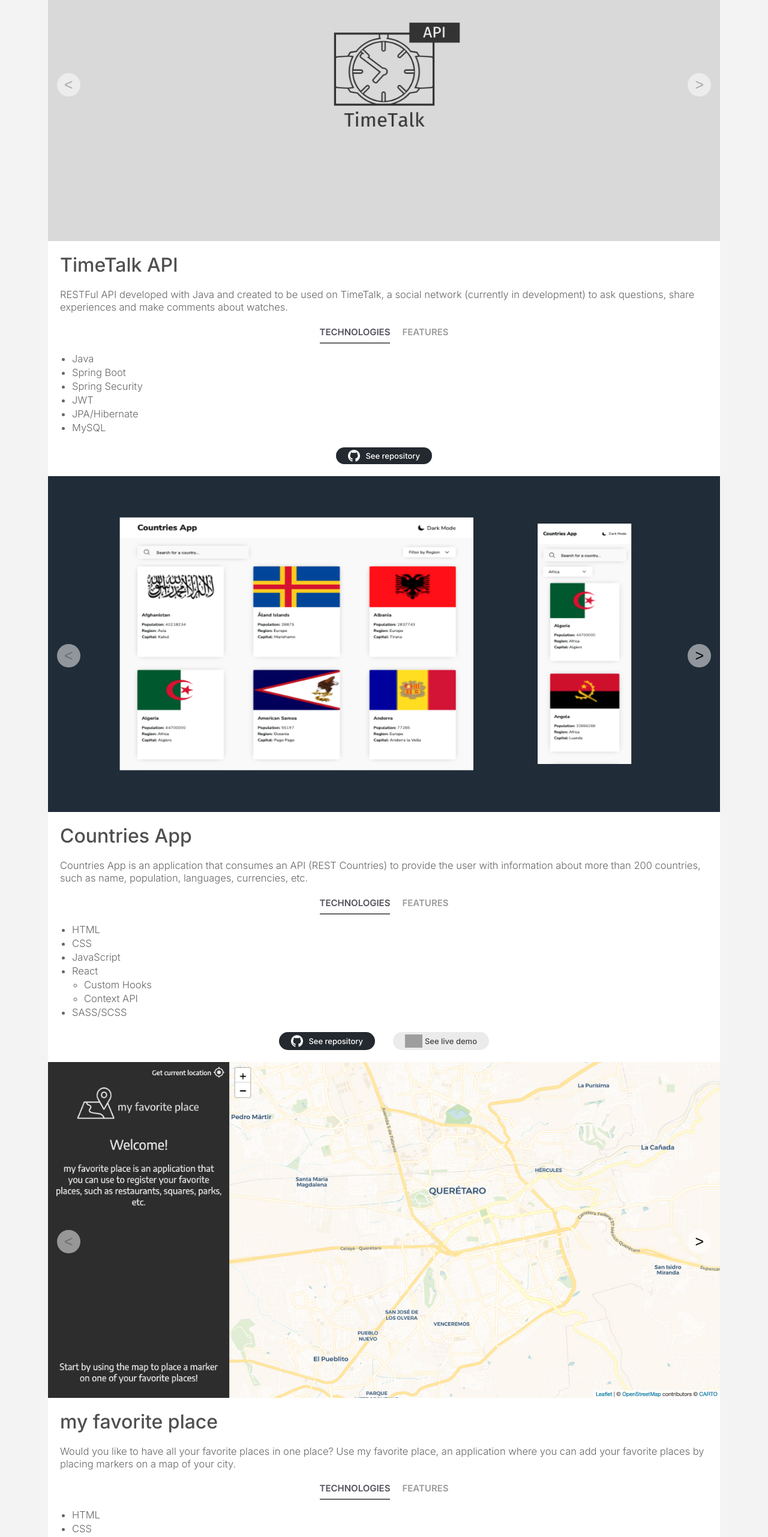
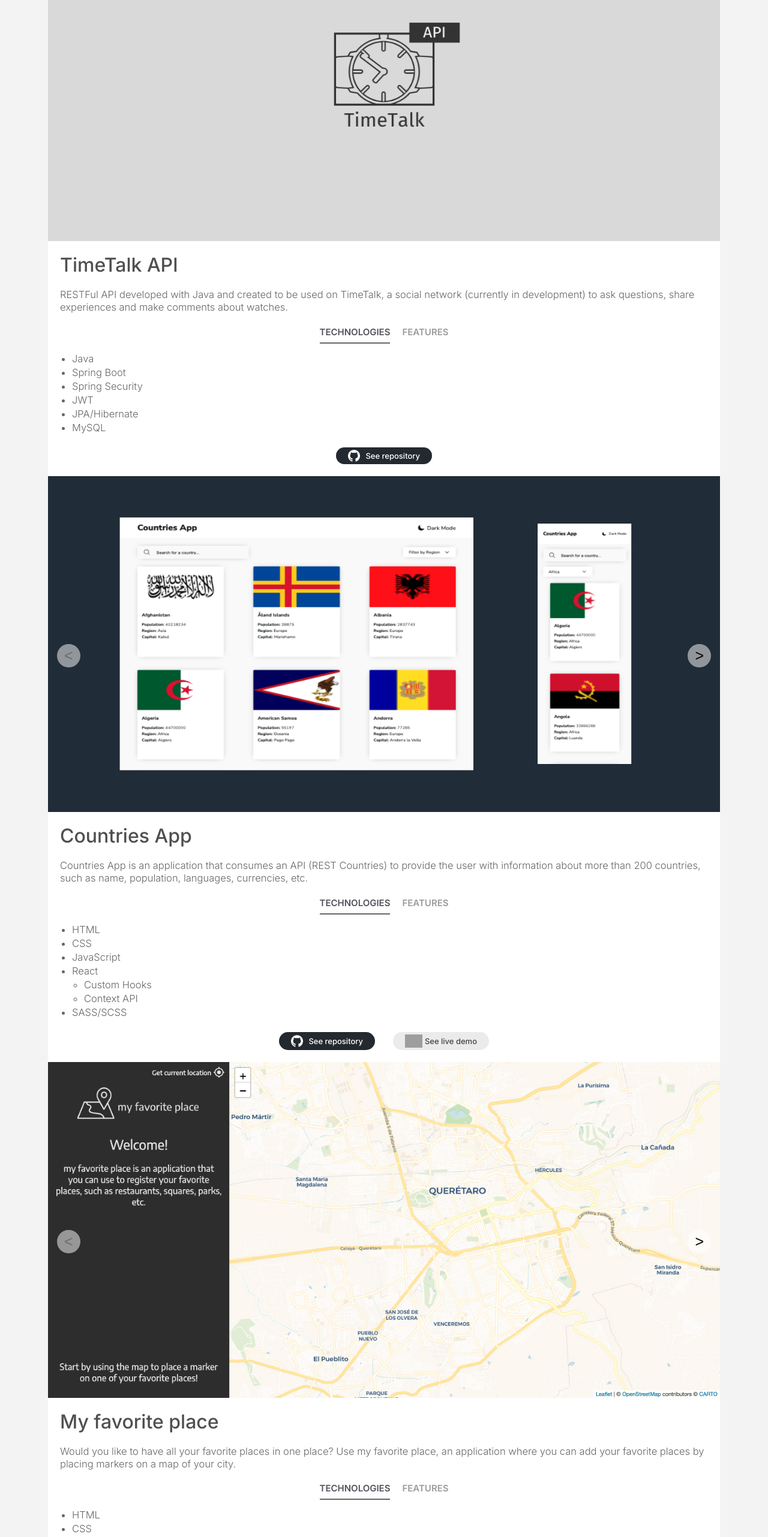
Before and after one commit to ChristianRL23/portfolio-update, a React (Create React App) app: page / in a window 1280 px wide. Shown: the part 2780-5343 px from the top of the page at 60% size. Built offline with nearby package versions, Linux system fonts and the light colour scheme; grey boxes are pictures that could not be loaded.

Commit message:
Change some styles

```diff
--- a/src/components/Project/Project.jsx
+++ b/src/components/Project/Project.jsx
@@ -15,7 +15,6 @@ import CustomButton from "../CustomButton/CustomButton";
 import { useState } from "react";
 
 const Project = ({
-  id,
   images,
   name,
   description,
@@ -49,8 +48,12 @@ const Project = ({
             </Slide>
           ))}
         </Slider>
-        <ButtonBack className="carousel__button__back">{"<"}</ButtonBack>
-        <ButtonNext className="carousel__button__next">{">"}</ButtonNext>
+        {images.length > 1 && (
+          <>
+            <ButtonBack className="carousel__button__back">{"<"}</ButtonBack>
+            <ButtonNext className="carousel__button__next">{">"}</ButtonNext>
+          </>
+        )}
       </CarouselProvider>
 
       <div className="project__info">
--- a/src/projects.json
+++ b/src/projects.json
@@ -80,7 +80,7 @@
     "liveDemo": "https://christianrl23.github.io/countries-app"
   },
   {
-    "name": "my favorite place",
+    "name": "My favorite place",
     "type": "Frontend",
     "description": "Would you like to have all your favorite places in one place? Use my favorite place, an application where you can add your favorite places by placing markers on a map of your city.",
     "images": [
```
